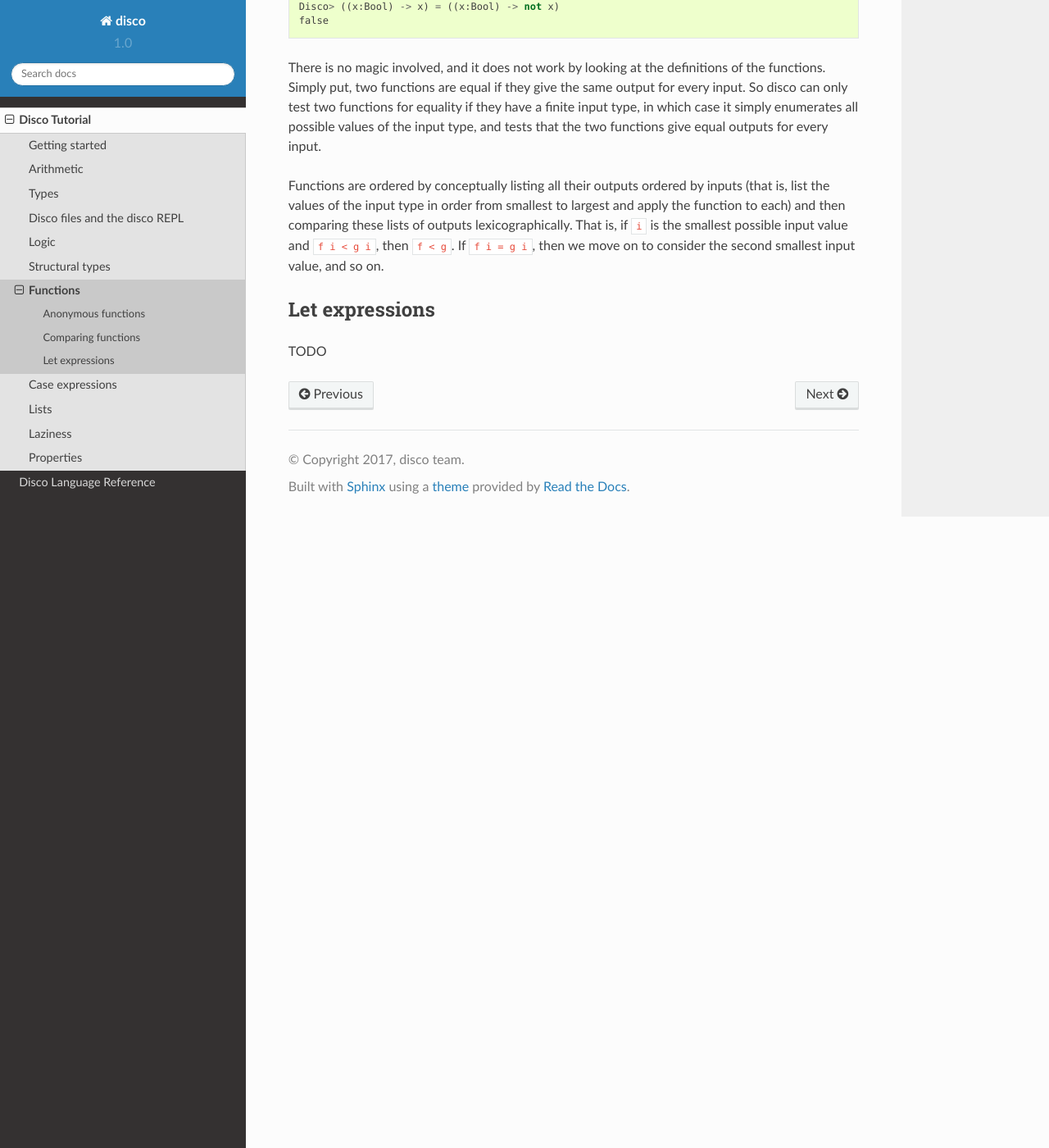
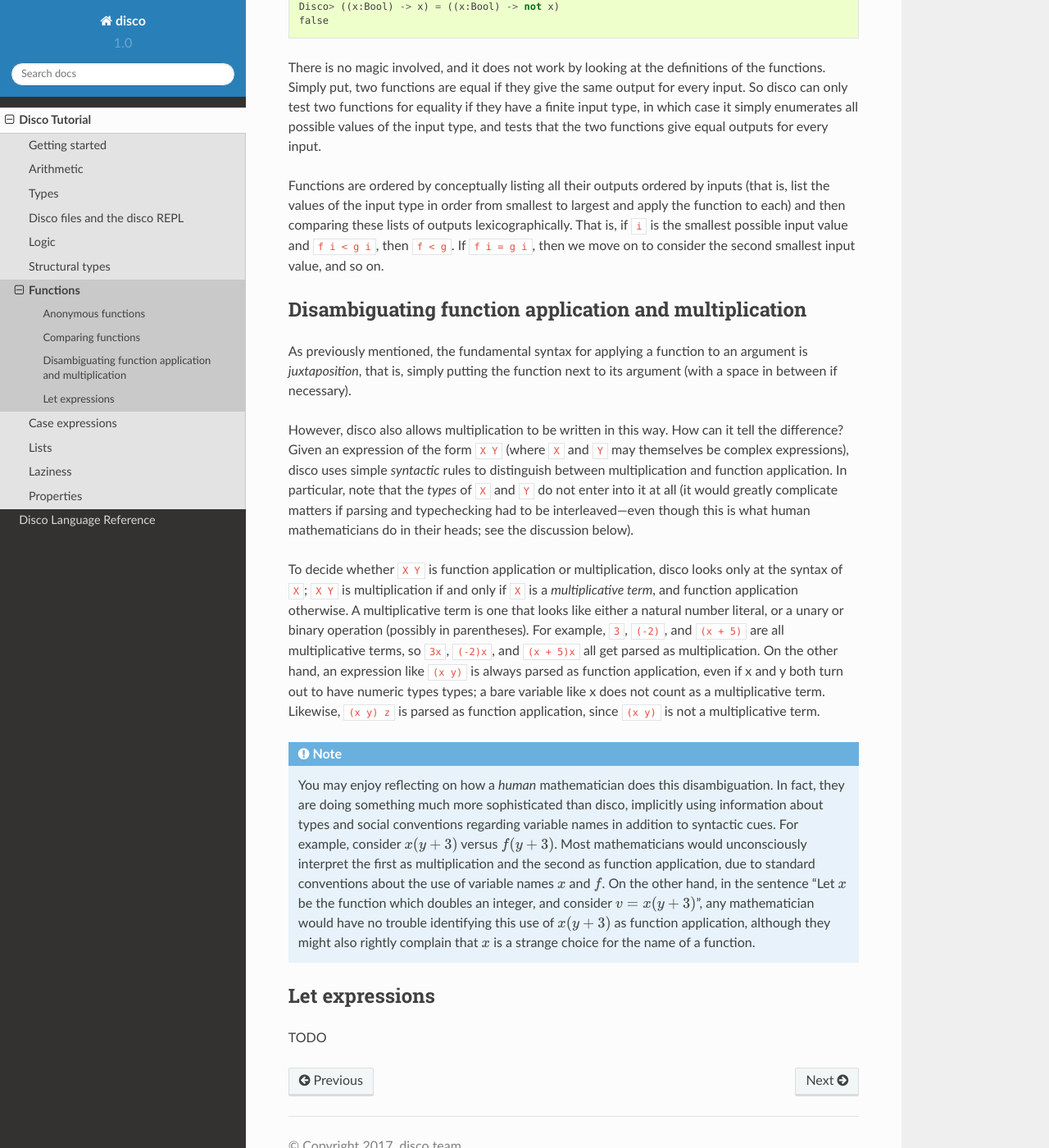
Before and after one commit to disco-lang/disco, a Sphinx documentation site: the page built from docs/tutorial/functions.rst, in a window 1280 px wide and 1400 px high, scrolled down 2417 px. Shown: the whole window at 82% size. Built offline with Sphinx 7.4.7 and the Read the Docs theme 2.0.0, drawn with Linux system fonts in a browser that asks for light colours.

Commit message:
tutorial: write about disambiguating mul & fun app

```diff
--- a/docs/tutorial/arithmetic.rst
+++ b/docs/tutorial/arithmetic.rst
@@ -29,8 +29,8 @@ Notice that it is not always necessary to write ``*`` for
 multiplication: as is standard mathematical notation, we may often
 omit it, as in ``(1 + 2)(3 + 4)``, which means the same as ``(1 + 2) *
 (3 + 4)``. (For precise details on when the asterisk may be omitted,
-see the disco language reference.)  Notice also that integers in disco may
-be arbitrarily large.
+see the discussion in the section on functions.)  Notice also that
+integers in disco may be arbitrarily large.
 
 Now try these:
 
--- a/docs/tutorial/case.rst
+++ b/docs/tutorial/case.rst
@@ -20,7 +20,7 @@ such as
             5 - x         & \text{otherwise}
           \end{cases}
 
-Here is the disco syntax corresponding to the above definition:
+Here is how one would write a corresponding definition in disco:
 
 .. literalinclude:: code/case-example.disco
    :language: idris
--- a/docs/tutorial/functions.rst
+++ b/docs/tutorial/functions.rst
@@ -136,6 +136,54 @@ is the smallest possible input value and ``f i < g i``, then ``f <
 g``.  If ``f i = g i``, then we move on to consider the second
 smallest input value, and so on.
 
+Disambiguating function application and multiplication
+======================================================
+
+As previously mentioned, the fundamental syntax for applying a
+function to an argument is *juxtaposition*, that is, simply putting
+the function next to its argument (with a space in between if
+necessary).
+
+However, disco also allows multiplication to be written in this way.
+How can it tell the difference? Given an expression of the form ``X
+Y`` (where ``X`` and ``Y`` may themselves be complex expressions),
+disco uses simple *syntactic* rules to distinguish between
+multiplication and function application.  In particular, note that the
+*types* of ``X`` and ``Y`` do not enter into it at all (it would
+greatly complicate matters if parsing and typechecking had to be
+interleaved---even though this is what human mathematicians do in
+their heads; see the discussion below).
+
+To decide whether ``X Y`` is function application or multiplication,
+disco looks only at the syntax of ``X``; ``X Y`` is multiplication if
+and only if ``X`` is a *multiplicative term*, and function application
+otherwise.  A multiplicative term is one that looks like either a
+natural number literal, or a unary or binary operation (possibly in
+parentheses).  For example, ``3``, ``(-2)``, and ``(x + 5)`` are all
+multiplicative terms, so ``3x``, ``(-2)x``, and ``(x + 5)x`` all get parsed as
+multiplication.  On the other hand, an expression like ``(x y)`` is always parsed as
+function application, even if x and y both turn out to have numeric types
+types; a bare variable like x does not count as a multiplicative term.
+Likewise, ``(x y) z`` is parsed as function application, since ``(x y)`` is
+not a multiplicative term.
+
+.. note::
+
+   You may enjoy reflecting on how a *human* mathematician does this
+   disambiguation.  In fact, they are doing something much more
+   sophisticated than disco, implicitly using information about types
+   and social conventions regarding variable names in addition to
+   syntactic cues.  For example, consider :math:`x(y + 3)` versus :math:`f(y +
+   3)`. Most mathematicians would unconsciously interpret the first
+   as multiplication and the second as function application, due to
+   standard conventions about the use of variable names :math:`x` and
+   :math:`f`.  On the other hand, in the sentence "Let :math:`x` be the function
+   which doubles an integer, and consider :math:`v = x(y+3)`", any
+   mathematician would have no trouble identifying this use of
+   :math:`x(y+3)` as function application, although they might also
+   rightly complain that :math:`x` is a strange choice for the name of
+   a function.
+
 Let expressions
 ===============
 
```
